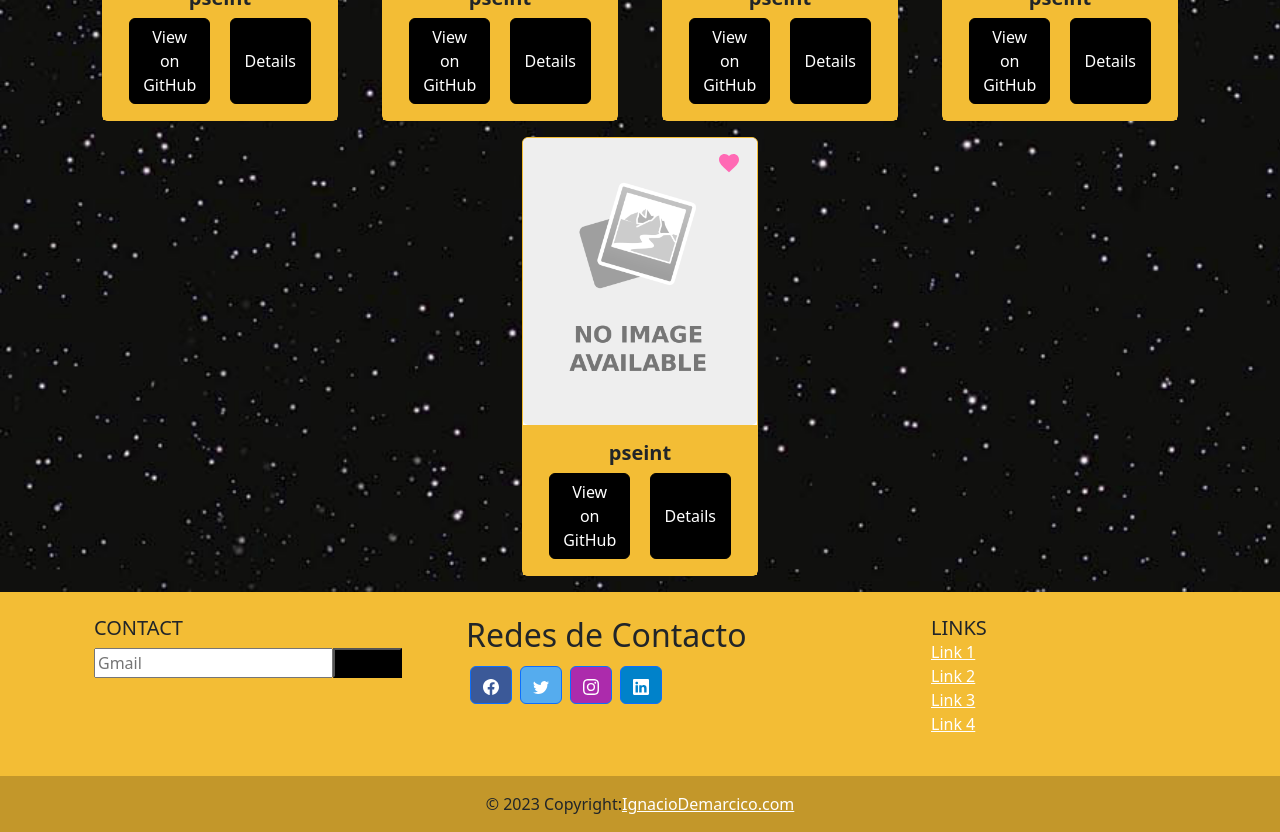
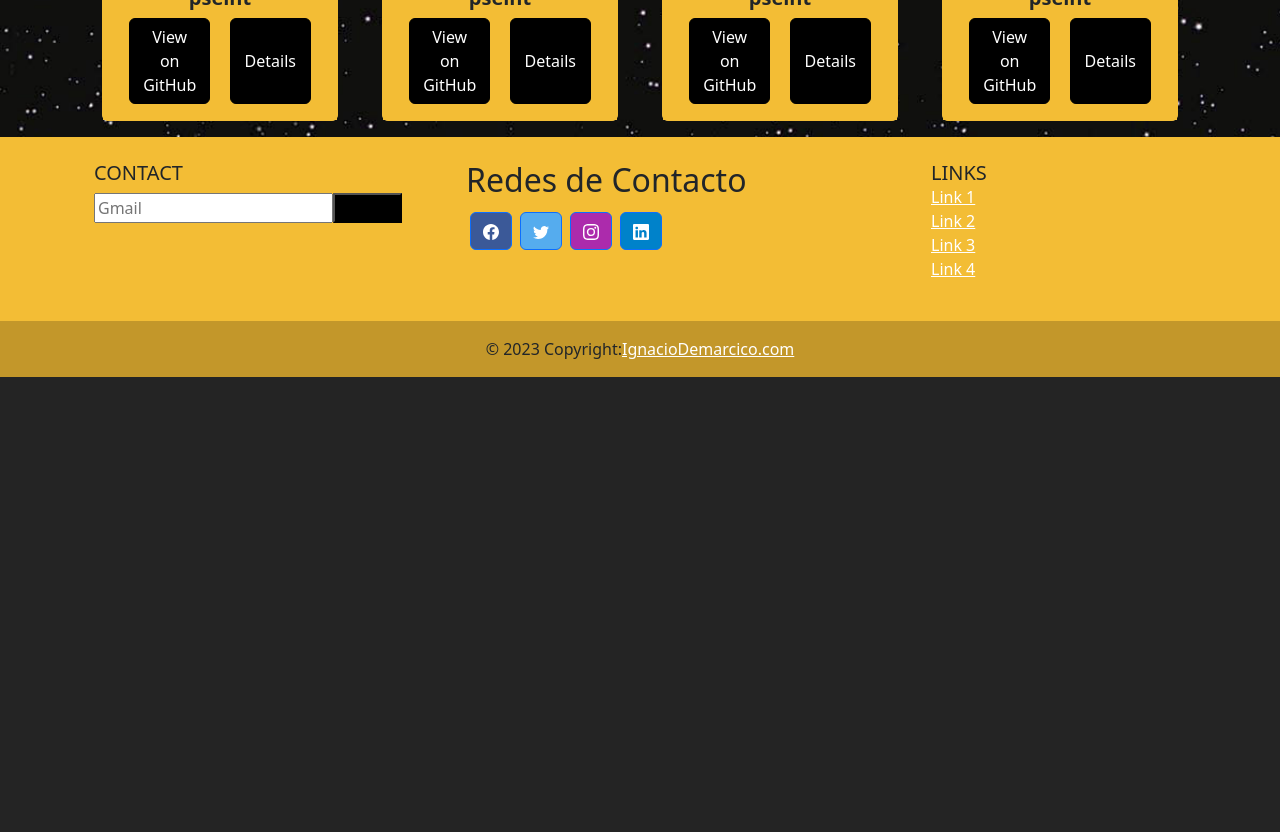
Before and after one commit to IgnacioDemarcico/Portfolio, a React (Vite) app: page /favorites in a window 1280 px wide. Shown: the part 780-1612 px from the top of the page. After the commit the page ends 1157 px from the top, so only its background shows below. Built offline with nearby package versions, Linux system fonts and the light colour scheme; data requests are answered from the project's data file.

Commit message:
anda destacado

```diff
--- a/api/db.json
+++ b/api/db.json
@@ -2,12 +2,12 @@
   "creaciones": [
     {
       "id": "1",
-      "titulo": "pseint",
+      "titulo": "ejemplo2",
       "descripcion": "ADADADADA",
       "img": "",
       "fecha": "",
       "url": "",
-      "destacado": true
+      "destacado": false
     },
     {
       "id": "2",
--- a/package.json
+++ b/package.json
@@ -5,7 +5,7 @@
   "type": "module",
   "scripts": {
     "dev": "vite",
-    "server": "json-server --no-cors --watch ./api/db.json --port 3000",
+    "server": "json-server --no-cors --watch ./api/db.json --port 300",
     "all": "concurrently npm:server npm:dev",
     "build": "vite build",
     "lint": "eslint . --ext js,jsx --report-unused-disable-directives --max-warnings 0",
@@ -21,6 +21,7 @@
     "cdbreact": "^1.5.18",
     "json-server": "^0.17.4",
     "mdb-react-ui-kit": "^7.0.0",
+    "nodemon": "^3.0.1",
     "react": "^18.2.0",
     "react-bootstrap": "^2.9.0",
     "react-bootstrap-icons": "^1.10.3",
--- a/src/components/Item.jsx
+++ b/src/components/Item.jsx
@@ -14,7 +14,9 @@ function Item({ creacion, abrirModal }) {
   const toggleFavorite = async () => {
     const newFavoriteValue = !isFavorite;
     setIsFavorite(newFavoriteValue);
-    await setFavoritos(creacion.id, newFavoriteValue);
+    const newCreacion = creacion;
+    newCreacion['destacado'] = newFavoriteValue;
+    await setFavoritos(creacion.id, newCreacion);
   };
 
   const openModal = () => {
--- a/src/hooks/UseDB.js
+++ b/src/hooks/UseDB.js
@@ -1,4 +1,4 @@
-const API_URL = 'http://localhost:3000'
+const API_URL = 'http://localhost:300'
 
 export default async function useDB(endpoint) {
     try {
@@ -11,7 +11,7 @@ export default async function useDB(endpoint) {
 }
 export async function setFavoritos(id,creacion){
     try {
-        const response = await fetch(`${API_URL}/creaciones/${id}`,{method:"put", mode: 'cors', body:JSON.stringify({creacion})})
+        const response = await fetch(`${API_URL}/creaciones/${id}`,{method:"put", headers: { "Content-Type": "application/json" }, body:JSON.stringify(creacion)})
         return await response.json()
     }
     catch (error) {
```
Also changed, not shown: 1 other file (tests, documents, lock files or other folders).
